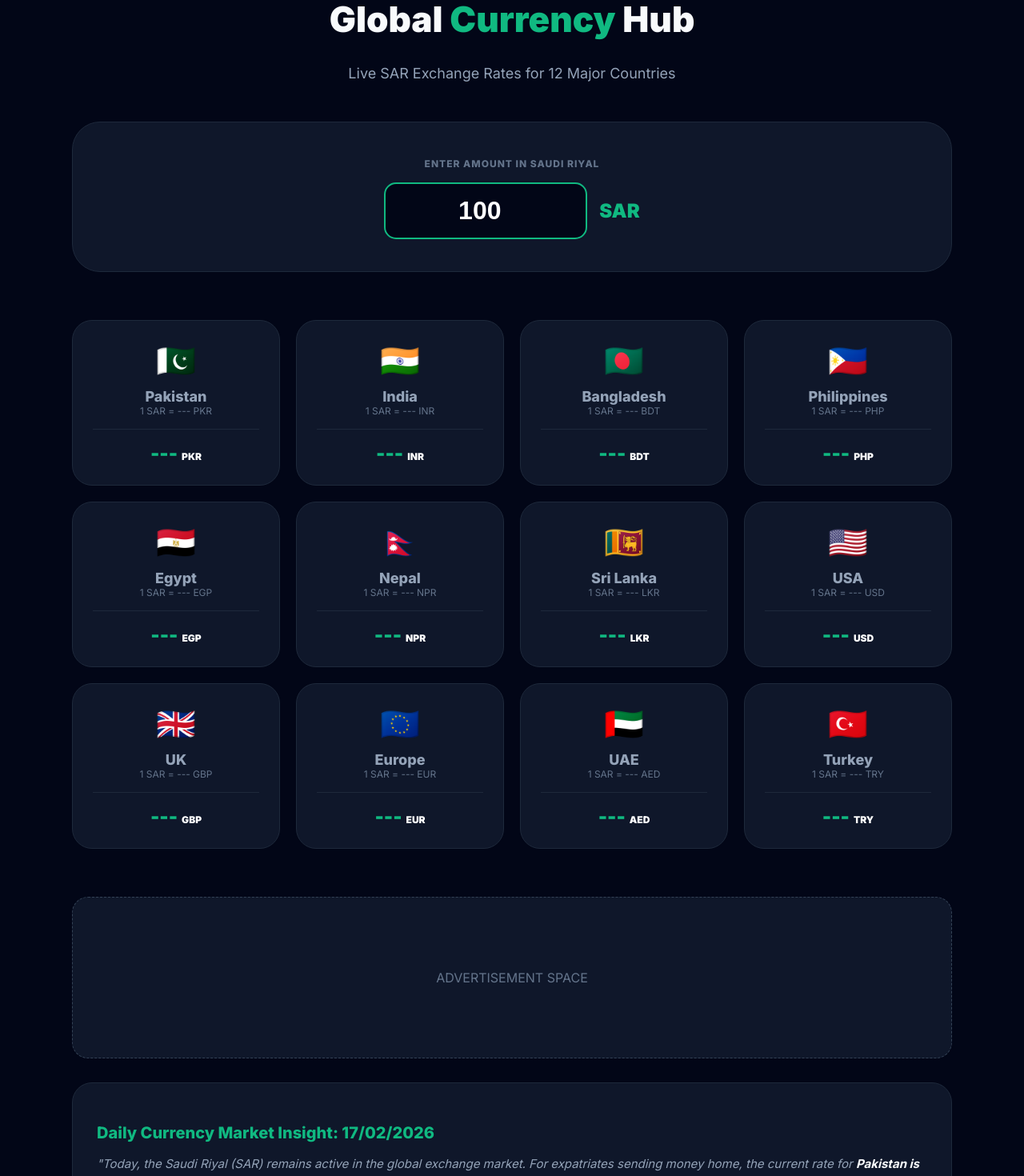
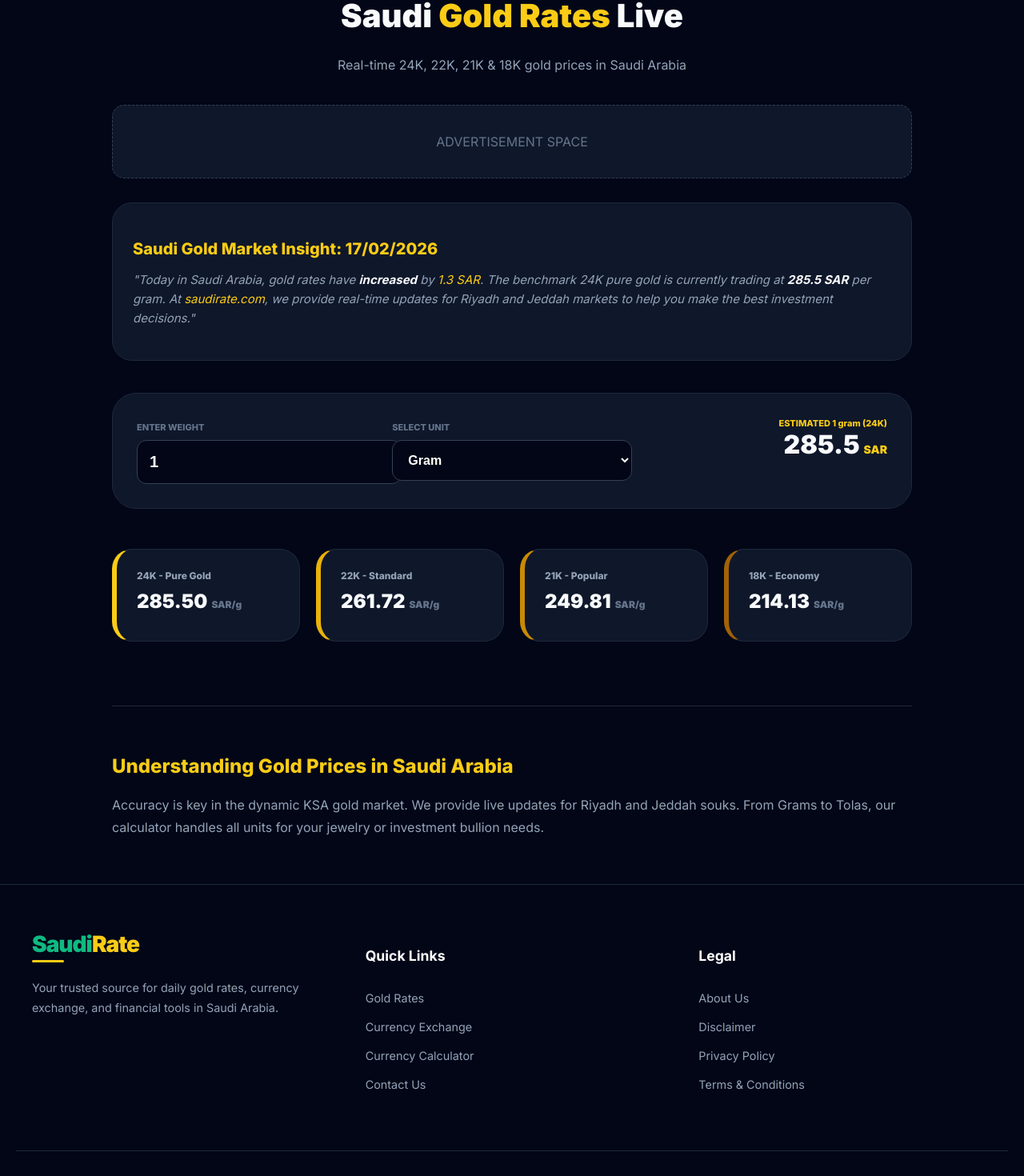
Before and after one commit to DiGiSaudia/saudirate, a Next.js app: page /gold-rates in a window 1280 px wide. Shown: the part 136-1606 px from the top of the page at 80% size. Built offline with nearby package versions, Linux system fonts and the light colour scheme; no server answers.

Commit message:
Successfully added News Section to both Gold and Currency pages

```diff
--- a/app/gold-rates/page.tsx
+++ b/app/gold-rates/page.tsx
@@ -1,133 +1,110 @@
 "use client";
 import React, { useState, useEffect, useCallback } from 'react';
 
-// نیا نیوز کمپوننٹ جو آپ کے موجودہ اسٹائل کے مطابق ہے
-const CurrencyMarketNews = ({ rates }: { rates: any }) => {
+// --- گولڈ نیوز کمپوننٹ جو خودکار متن تیار کرے گا ---
+const GoldMarketNews = ({ price }: { price: number }) => {
   const date = new Date().toLocaleDateString('en-GB');
-  // مثال کے طور پر پاکستان کا ریٹ استعمال کر رہے ہیں
-  const pkrRate = rates['PKR'] ? rates['PKR'].toFixed(2) : "---";
+  const previousPrice = 284.20;
+  const diff = (price - previousPrice).toFixed(2);
+  const status = price > previousPrice ? "increased" : "decreased";
 
   return (
-    <div style={{ background: '#0F172A', padding: '30px', borderRadius: '25px', border: '1px solid #1E293B', marginTop: '30px', textAlign: 'left' }}>
-      <h3 style={{ color: '#10B981', fontSize: '20px', fontWeight: '800', marginBottom: '10px' }}>
-        Daily Currency Market Insight: {date}
+    <div style={{ background: '#0F172A', padding: '25px', borderRadius: '25px', border: '1px solid #1E293B', marginBottom: '40px', textAlign: 'left' }}>
+      <h3 style={{ color: '#FACC15', fontSize: '20px', fontWeight: '800', marginBottom: '10px' }}>
+        Saudi Gold Market Insight: {date}
       </h3>
       <p style={{ color: '#94A3B8', lineHeight: '1.6', fontSize: '15px', fontStyle: 'italic' }}>
-        "Today, the Saudi Riyal (SAR) remains active in the global exchange market.
-        For expatriates sending money home, the current rate for <span style={{color: '#F8FAFC', fontWeight: 'bold'}}>Pakistan is {pkrRate} PKR</span> per 1 SAR.
-        At <span style={{color: '#10B981'}}>saudirate.com</span>, we provide real-time updates to help you choose the best time for your
-        international transfers to India, Philippines, and beyond."
+        "Today in Saudi Arabia, gold rates have <span style={{color: '#F8FAFC', fontWeight: 'bold'}}>{status}</span> by
+        <span style={{color: '#FACC15'}}> {Math.abs(Number(diff))} SAR</span>.
+        The benchmark 24K pure gold is currently trading at <span style={{color: '#F8FAFC', fontWeight: 'bold'}}>{price} SAR</span> per gram.
+        At <span style={{color: '#FACC15'}}>saudirate.com</span>, we provide real-time updates for Riyadh and Jeddah markets to help you make the best investment decisions."
       </p>
     </div>
   );
 };
 
-interface ExchangeData {
-  [key: string]: number;
-}
+export default function GoldRatesSaudi() {
+  const [basePrice, setBasePrice] = useState<number>(285.50);
+  const [weight, setWeight] = useState<number>(1);
+  const [unit, setUnit] = useState<string>("gram");
 
-export default function CurrencyHub() {
-  const [amount, setAmount] = useState<number>(100);
-  const [rates, setRates] = useState<ExchangeData>({});
-  const [isLoaded, setIsLoaded] = useState(false);
+  const units: Record<string, number> = {
+    gram: 1,
+    tola: 11.6638,
+    ounce: 31.1035
+  };
 
-  const API_KEY = '0dfe1f9efbc26627f2809000';
-
-  const countries = [
-    { name: "Pakistan", code: "PKR", flag: "🇵🇰" },
-    { name: "India", code: "INR", flag: "🇮🇳" },
-    { name: "Bangladesh", code: "BDT", flag: "🇧🇩" },
-    { name: "Philippines", code: "PHP", flag: "🇵🇭" },
-    { name: "Egypt", code: "EGP", flag: "🇪🇬" },
-    { name: "Nepal", code: "NPR", flag: "🇳🇵" },
-    { name: "Sri Lanka", code: "LKR", flag: "🇱🇰" },
-    { name: "USA", code: "USD", flag: "🇺🇸" },
-    { name: "UK", code: "GBP", flag: "🇬🇧" },
-    { name: "Europe", code: "EUR", flag: "🇪🇺" },
-    { name: "UAE", code: "AED", flag: "🇦🇪" },
-    { name: "Turkey", code: "TRY", flag: "🇹🇷" },
+  const purities = [
+    { label: "24K - Pure Gold", factor: 1.0, color: "#FACC15" },
+    { label: "22K - Standard", factor: 0.9167, color: "#EAB308" },
+    { label: "21K - Popular", factor: 0.875, color: "#CA8A04" },
+    { label: "18K - Economy", factor: 0.75, color: "#A16207" }
   ];
-
-  const fetchAllRates = useCallback(async () => {
-    try {
-      const res = await fetch(`https://v6.exchangerate-api.com/v6/${API_KEY}/latest/SAR`);
-      const data = await res.json();
-      if (data && data.conversion_rates) {
-        setRates(data.conversion_rates);
-        setIsLoaded(true);
-      }
-    } catch (err) {
-      console.error("Currency Fetch Error", err);
-    }
-  }, [API_KEY]);
-
-  useEffect(() => {
-    fetchAllRates();
-  }, [fetchAllRates]);
 
   return (
     <div style={{ backgroundColor: '#020617', color: '#F8FAFC', minHeight: '100vh', padding: '40px 20px' }}>
 
-      {/* Page Header */}
-      <div style={{ textAlign: 'center', marginBottom: '50px' }}>
-        <h1 style={{ fontSize: 'clamp(28px, 6vw, 44px)', fontWeight: '950' }}>
-          Global <span style={{ color: '#10B981' }}>Currency</span> Hub
+      {/* Header */}
+      <div style={{ textAlign: 'center', marginBottom: '40px' }}>
+        <h1 style={{ fontSize: 'clamp(24px, 5vw, 40px)', fontWeight: '900' }}>
+          Saudi <span style={{ color: '#FACC15' }}>Gold Rates</span> Live
         </h1>
-        <p style={{ color: '#94A3B8', marginTop: '10px', fontSize: '18px' }}>Live SAR Exchange Rates for 12 Major Countries</p>
+        <p style={{ color: '#94A3B8', marginTop: '10px' }}>Real-time 24K, 22K, 21K & 18K gold prices in Saudi Arabia</p>
       </div>
 
-      <main style={{ maxWidth: '1100px', margin: '0 auto' }}>
+      <main style={{ maxWidth: '1000px', margin: '0 auto' }}>
+        {/* Ad Space */}
+        <div style={{ height: '90px', background: '#0F172A', border: '1px dashed #334155', borderRadius: '15px', marginBottom: '30px', display: 'flex', justifyContent: 'center', alignItems: 'center', color: '#64748B' }}>
+          ADVERTISEMENT SPACE
+        </div>
 
-        {/* Main Converter Box */}
-        <section style={{ background: '#0F172A', padding: '40px', borderRadius: '35px', border: '1px solid #1E293B', marginBottom: '60px', textAlign: 'center' }}>
-          <label style={{ fontSize: '12px', color: '#64748B', fontWeight: '800', letterSpacing: '1px' }}>ENTER AMOUNT IN SAUDI RIYAL</label>
-          <div style={{ display: 'flex', alignItems: 'center', justifyContent: 'center', gap: '15px', marginTop: '15px' }}>
-            <input
-              type="number"
-              value={amount}
-              onChange={(e) => setAmount(Number(e.target.value))}
-              style={{ background: '#020617', border: '2px solid #10B981', padding: '15px 25px', borderRadius: '15px', color: 'white', fontSize: '32px', fontWeight: '900', width: '200px', textAlign: 'center', outline: 'none' }}
-            />
-            <span style={{ fontSize: '24px', fontWeight: '900', color: '#10B981' }}>SAR</span>
+        {/* نیا نیوز سیکشن یہاں ایڈ کر دیا گیا ہے */}
+        <GoldMarketNews price={basePrice} />
+
+        {/* Calculator */}
+        <section style={{ background: '#0F172A', padding: '30px', borderRadius: '30px', border: '1px solid #1E293B', marginBottom: '50px' }}>
+          <div style={{ display: 'grid', gridTemplateColumns: 'repeat(auto-fit, minmax(150px, 1fr))', gap: '20px' }}>
+            <div>
+              <label style={{ fontSize: '11px', color: '#64748B', fontWeight: '800' }}>ENTER WEIGHT</label>
+              <input type="number" value={weight} onChange={(e) => setWeight(Number(e.target.value))} style={{ width: '100%', background: '#020617', border: '1px solid #334155', padding: '15px', borderRadius: '12px', color: 'white', fontSize: '20px', fontWeight: 'bold', marginTop: '8px', outline: 'none' }} />
+            </div>
+            <div>
+              <label style={{ fontSize: '11px', color: '#64748B', fontWeight: '800' }}>SELECT UNIT</label>
+              <select value={unit} onChange={(e) => setUnit(e.target.value)} style={{ width: '100%', background: '#020617', border: '1px solid #334155', padding: '15px', borderRadius: '12px', color: 'white', fontSize: '16px', fontWeight: 'bold', marginTop: '8px', cursor: 'pointer' }}>
+                <option value="gram">Gram</option>
+                <option value="tola">Tola</option>
+                <option value="ounce">Ounce (oz)</option>
+              </select>
+            </div>
+            <div style={{ textAlign: 'right' }}>
+              <div style={{ fontSize: '11px', color: '#FACC15', fontWeight: '800' }}>ESTIMATED {weight} {unit} (24K)</div>
+              <div style={{ fontSize: '32px', fontWeight: '900', color: '#F8FAFC' }}>
+                {(basePrice * weight * units[unit]).toLocaleString(undefined, {maximumFractionDigits: 2})}
+                <span style={{ fontSize: '14px', marginLeft: '5px', color: '#FACC15' }}>SAR</span>
+              </div>
+            </div>
           </div>
         </section>
 
-        {/* Currency Grid */}
-        <div style={{ display: 'grid', gridTemplateColumns: 'repeat(auto-fit, minmax(250px, 1fr))', gap: '20px' }}>
-          {countries.map((c) => (
-            <div key={c.code} style={{ background: '#0F172A', padding: '25px', borderRadius: '25px', border: '1px solid #1E293B', transition: '0.3s', display: 'flex', flexDirection: 'column', alignItems: 'center' }}>
-              <div style={{ fontSize: '40px', marginBottom: '10px' }}>{c.flag}</div>
-              <div style={{ fontWeight: '800', fontSize: '18px', color: '#94A3B8' }}>{c.name}</div>
-              <div style={{ fontSize: '12px', color: '#64748B', marginBottom: '15px' }}>1 SAR = {rates[c.code] ? rates[c.code].toFixed(2) : "---"} {c.code}</div>
-
-              <div style={{ height: '1px', width: '100%', background: '#1E293B', marginBottom: '15px' }}></div>
-
-              <div style={{ fontSize: '24px', fontWeight: '900', color: '#10B981' }}>
-                {isLoaded ? (amount * rates[c.code]).toLocaleString(undefined, {maximumFractionDigits: 2}) : "---"}
-                <span style={{ fontSize: '12px', marginLeft: '5px', color: 'white' }}>{c.code}</span>
+        {/* Rate Cards */}
+        <div style={{ display: 'grid', gridTemplateColumns: 'repeat(auto-fit, minmax(220px, 1fr))', gap: '20px', marginBottom: '50px' }}>
+          {purities.map((p) => (
+            <div key={p.label} style={{ background: '#0F172A', padding: '25px', borderRadius: '25px', borderLeft: `6px solid ${p.color}`, borderTop: '1px solid #1E293B', borderRight: '1px solid #1E293B', borderBottom: '1px solid #1E293B' }}>
+              <div style={{ color: '#94A3B8', fontSize: '12px', fontWeight: '800' }}>{p.label}</div>
+              <div style={{ fontSize: '24px', fontWeight: '900', margin: '10px 0' }}>
+                {(basePrice * p.factor).toFixed(2)}
+                <span style={{ fontSize: '12px', color: '#64748B', marginLeft: '5px' }}>SAR/g</span>
               </div>
             </div>
           ))}
         </div>
-
-        {/* Ad Space */}
-        <div style={{ marginTop: '60px', height: '200px', background: '#0F172A', border: '1px dashed #334155', borderRadius: '20px', display: 'flex', justifyContent: 'center', alignItems: 'center', color: '#64748B' }}>
-          ADVERTISEMENT SPACE
-        </div>
-
-        {/* یہاں نیا آٹو نیوز سیکشن فٹ کیا گیا ہے */}
-        <CurrencyMarketNews rates={rates} />
-
       </main>
 
-      {/* --- SEO SECTION --- */}
-      <section style={{ marginTop: '80px', borderTop: '1px solid #1E293B', paddingTop: '40px' }}>
-        <h2 style={{ fontSize: '24px', fontWeight: '800', marginBottom: '20px', color: '#10B981' }}>
-          International Money Transfer from Saudi Arabia
-        </h2>
-        <p style={{ color: '#94A3B8', marginBottom: '30px' }}>
-          Sending money home shouldn't be expensive. Compare the latest Saudi Riyal (SAR) exchange
-          rates for 12 major corridors including Pakistan, India, Egypt, and the Philippines.
+      <section style={{ marginTop: '80px', borderTop: '1px solid #1E293B', paddingTop: '40px', maxWidth: '1000px', margin: '80px auto 0 auto' }}>
+        <h2 style={{ fontSize: '24px', fontWeight: '800', marginBottom: '20px', color: '#FACC15' }}>Understanding Gold Prices in Saudi Arabia</h2>
+        <p style={{ color: '#94A3B8', lineHeight: '1.8' }}>
+          Accuracy is key in the dynamic KSA gold market. We provide live updates for Riyadh and Jeddah souks.
+          From Grams to Tolas, our calculator handles all units for your jewelry or investment bullion needs.
         </p>
       </section>
     </div>
```
